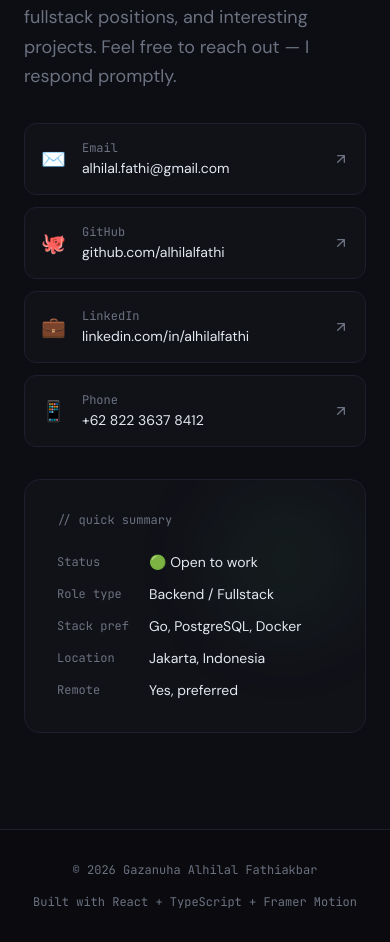
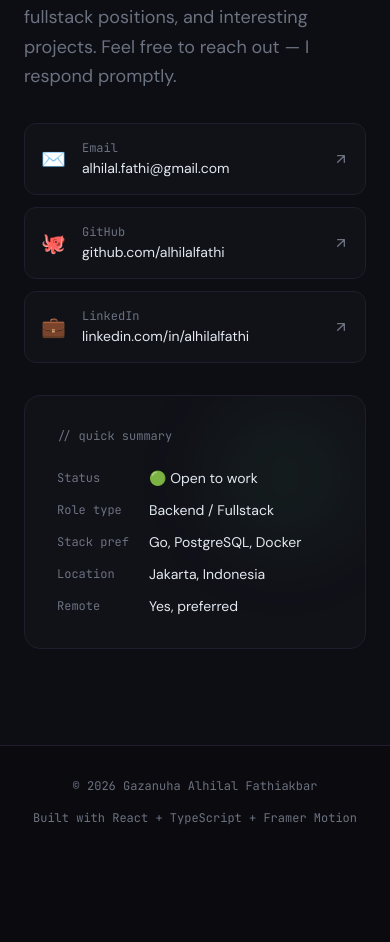
Before and after one commit to alhilalfathi/portofolio-react, a React app: page / in a window 390 px wide. Shown: the part 7350-8292 px from the top of the page. After the commit the page ends 8208 px from the top, so only its background shows below. Built offline with nearby package versions, Linux system fonts and the light colour scheme; the HTML template or start-up script is replaced by a standard one.

Commit message:
fix: comment out phone contact information in Contact component

```diff
--- a/src/App.tsx
+++ b/src/App.tsx
@@ -318,7 +318,7 @@ function Contact() {
                 { label: 'Email', value: 'alhilal.fathi@gmail.com', href: 'mailto:alhilal.fathi@gmail.com', icon: '✉️' },
                 { label: 'GitHub', value: 'github.com/alhilalfathi', href: 'https://github.com/alhilalfathi', icon: '🐙' },
                 { label: 'LinkedIn', value: 'linkedin.com/in/alhilalfathi', href: 'https://linkedin.com/in/alhilalfathi', icon: '💼' },
-                { label: 'Phone', value: '+62 822 3637 8412', href: 'tel:+6282236378412', icon: '📱' },
+                // { label: 'Phone', value: '+62 822 3637 8412', href: 'tel:+6282236378412', icon: '📱' },
               ].map(c => (
                 <a key={c.label} href={c.href} target="_blank" rel="noopener noreferrer"
                   className="flex items-center gap-4 p-4 rounded-xl border border-[#1e1e2e] bg-[#111118] hover:border-[#4ade80]/30 hover:bg-[#0f0f18] transition-all duration-200 group">
```
